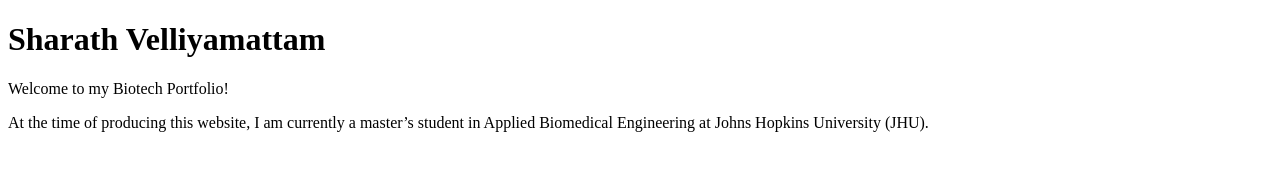
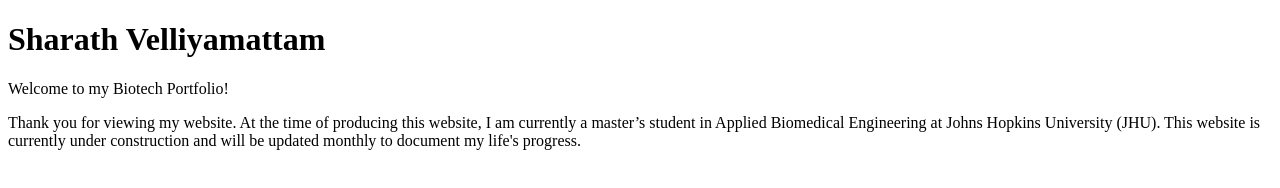
Before and after one commit to svelliyamattam/svelliyamattam.github.io, a plain HTML site: page index.html in a window 1280 px wide. Drawn offline with Linux system fonts and the light colour scheme.

Commit message:
Update index.html

```diff
--- a/index.html
+++ b/index.html
@@ -7,7 +7,9 @@
 
 <h1>Sharath Velliyamattam</h1>
 <p>Welcome to my Biotech Portfolio!</p>
-<p>At the time of producing this website, I am currently a master’s student in Applied Biomedical Engineering at Johns Hopkins University (JHU).</p>
+<p>Thank you for viewing my website.
+  At the time of producing this website, I am currently a master’s student in Applied Biomedical Engineering at Johns Hopkins University (JHU).
+  This website is currently under construction and will be updated monthly to document my life's progress.</p>
 
 </body>
 </html>
```
